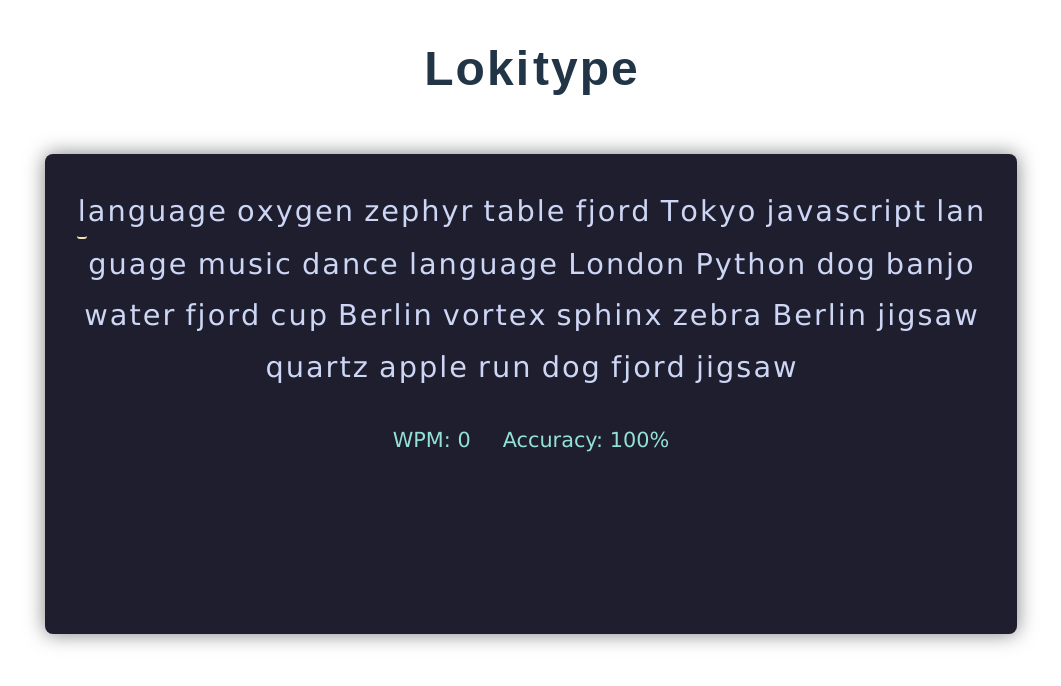
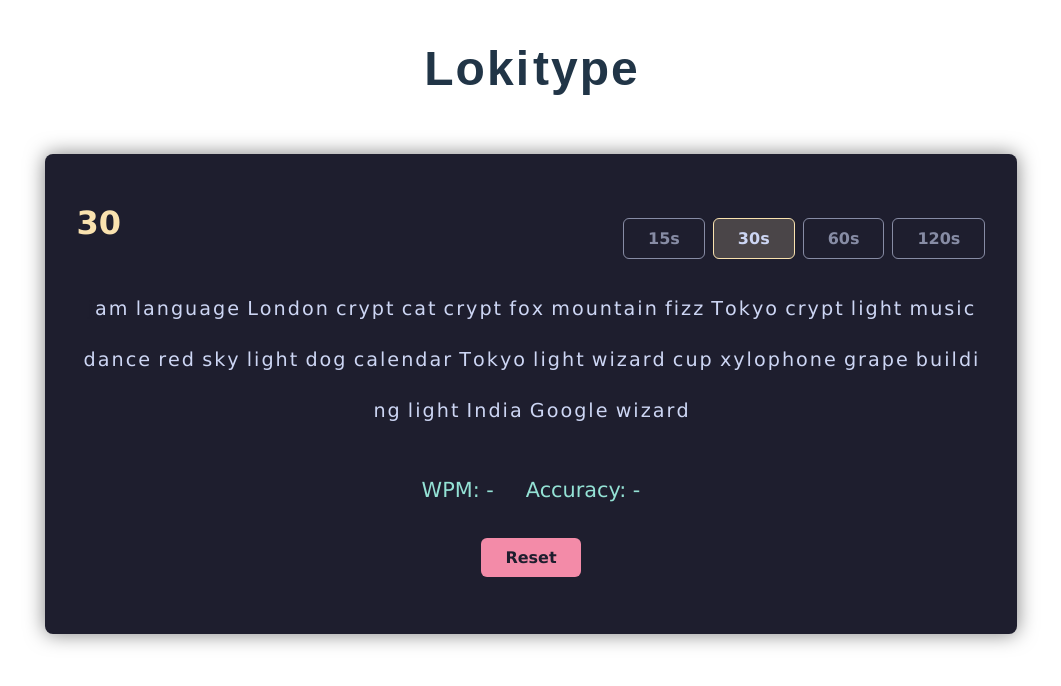
Before and after one commit to lokeswar777/lokitype, a React (Vite) app: page / in a window 1280 px wide. Shown: the top 686 px of the page, without its empty margins (109-1170 px from the left). Built offline with nearby package versions, Linux system fonts and the light colour scheme.

Commit message:
added timer and accuracy

```diff
--- a/src/components/TypingBox.css
+++ b/src/components/TypingBox.css
@@ -1,3 +1,34 @@
+.controls {
+  display: flex;
+  justify-content: space-between;
+  align-items: center;
+  margin-bottom: 1.5rem;
+  color: #f9e2af;
+}
+
+.timer {
+  font-size: 2rem;
+  font-weight: bold;
+}
+
+.time-options {
+  display: flex;
+  gap: 0.5rem;
+}
+
+.time-btn {
+  background: none;
+  border: 1px solid #cdd6f4;
+  color: #cdd6f4;
+  opacity: 0.6;
+}
+
+.time-btn.active {
+  opacity: 1;
+  background-color: rgba(249, 226, 175, 0.2);
+  border-color: #f9e2af;
+}
+
 .typing-container {
   width: 80%;
   height: 60vh;
@@ -10,17 +41,17 @@
   font-family: Verdana, Geneva, Tahoma, sans-serif, Helvetica, sans-serif;
   box-sizing: border-box;
 
-  box-shadow:#05ebc5 15px;
 }
 
 .words-display {
-  font-size: 1.8rem;
+  font-size: 1.2rem;
   line-height: 3.2rem;
   white-space: normal;
   outline: none;
-
   margin-bottom: 1.5rem;
   cursor: text;
+  overflow: hidden;
+  height: 10rem; /* approx 3 lines */
 }
 
 .word {
@@ -49,7 +80,10 @@
 }
 
 .char.current {
-  border-bottom: 2px solid #f9e2af;
+  background-color: #f9e2af;
+  color: #1e1e2e;
+  border-radius: 3px;
+  animation: blink 1s infinite;
 }
 
 .stats {
@@ -80,3 +114,16 @@ button:hover {
   background-color: #eba0ac;
   transform: translateY(-2px);
 }
+
+@keyframes blink {
+  0%, 100% { background-color: #f9e2af; }
+  50% { background-color: transparent; }
+}
+
+@media (max-width: 768px) {
+  .controls {
+    flex-direction: column;
+    gap: 1rem;
+    margin-bottom: 2rem;
+  }
+}
--- a/src/components/TypingBox.jsx
+++ b/src/components/TypingBox.jsx
@@ -1,4 +1,4 @@
-import React, { useState, useEffect, useRef } from "react";
+import React, { useState, useEffect, useRef, useCallback } from "react";
 import "./TypingBox.css";
 
 const wordBank = [
@@ -10,7 +10,7 @@ const wordBank = [
   "banjo", "sphinx", "jovial", "zephyr", "crypt", "plasma", "fjord", "glyph", "whiskey", "puzzle"
 ];
 
-const generateWords = (count = 30) => {
+const generateWords = (count = 20) => {
   let words = [];
   for (let i = 0; i < count; i++) {
     let nextWord;
@@ -23,24 +23,69 @@ const generateWords = (count = 30) => {
 };
 
 const TypingBox = () => {
-  const [words, setWords] = useState(generateWords());
+  const [words, setWords] = useState([]);
   const [currentInput, setCurrentInput] = useState("");
   const [currentIndex, setCurrentIndex] = useState(0);
   const [typedWords, setTypedWords] = useState([]);
   const [correctChars, setCorrectChars] = useState(0);
   const [totalCharsTyped, setTotalCharsTyped] = useState(0);
-  const [startTime, setStartTime] = useState(null);
   const [finished, setFinished] = useState(false);
+  const [timeLimit, setTimeLimit] = useState(30);
+  const [timeLeft, setTimeLeft] = useState(timeLimit);
+  const [testStarted, setTestStarted] = useState(false);
   const containerRef = useRef(null);
+  const timerRef = useRef(null);
+
+  const resetTest = useCallback(() => {
+    clearInterval(timerRef.current);
+    setWords(generateWords(30)); // Generate more words for longer tests
+    setCurrentInput("");
+    setCurrentIndex(0);
+    setTypedWords([]);
+    setCorrectChars(0);
+    setTotalCharsTyped(0);
+    setFinished(false);
+    setTimeLeft(timeLimit);
+    setTestStarted(false);
+    containerRef.current.focus();
+  }, [timeLimit]);
 
   useEffect(() => {
-    containerRef.current.focus();
-  }, []);
+    resetTest();
+  }, [resetTest]);
+
+  useEffect(() => {
+    if (containerRef.current && testStarted) {
+      const currentWordEl = containerRef.current.querySelector('.word.current-word');
+      if (currentWordEl) {
+        const container = containerRef.current;
+        const wordTop = currentWordEl.offsetTop;
+        const containerTop = container.offsetTop;
+        container.scrollTop = wordTop - containerTop - container.clientHeight / 3;
+      }
+    }
+  }, [currentIndex, testStarted]);
+
+  useEffect(() => {
+    if (testStarted && !finished) {
+      timerRef.current = setInterval(() => {
+        setTimeLeft((prev) => {
+          if (prev <= 1) {
+            clearInterval(timerRef.current);
+            setFinished(true);
+            return 0;
+          }
+          return prev - 1;
+        });
+      }, 1000);
+    }
+    return () => clearInterval(timerRef.current);
+  }, [testStarted, finished]);
 
   const handleKeyDown = (e) => {
-    if (finished) return;
+    if (finished || timeLeft === 0) return;
 
-    if (!startTime) setStartTime(Date.now());
+    if (!testStarted) setTestStarted(true);
 
     if (e.key === " ") {
       e.preventDefault();
@@ -52,20 +97,21 @@ const TypingBox = () => {
       }
 
       setCorrectChars(prev => prev + correctCharsInWord);
+      setTotalCharsTyped(prev => prev + currentWord.length); // Count all chars in the word for accuracy
       setTypedWords(prev => [...prev, currentInput]);
       setCurrentInput("");
       setCurrentIndex(prev => prev + 1);
 
-      if (currentIndex + 1 === words.length) {
-        setFinished(true);
+      if (currentIndex === words.length - 1) {
+        setWords(prevWords => [...prevWords, ...generateWords(20)]);
       }
+
       return;
     }
 
     if (e.key === "Backspace") {
       if (currentInput.length > 0) {
         setCurrentInput(prev => prev.slice(0, -1));
-        setTotalCharsTyped(prev => prev - 1);
       }
       e.preventDefault(); // stops going back to previous word
       return;
@@ -73,29 +119,35 @@ const TypingBox = () => {
 
     if (e.key.length === 1) {
       setCurrentInput(prev => prev + e.key);
-      setTotalCharsTyped(prev => prev + 1);
     }
   };
 
-  const getElapsedMinutes = () => {
-    if (!startTime) return 0;
-    return (Date.now() - startTime) / 1000 / 60;
+  const handleTimeChange = (newTime) => {
+    setTimeLimit(newTime);
+    setTimeLeft(newTime);
   };
 
   const calculateWPM = () => {
-    const minutes = getElapsedMinutes();
+    if (finished) {
+      const minutes = timeLimit / 60;
+      return Math.round(correctChars / 5 / minutes);
+    }
+    const timeSpent = timeLimit - timeLeft;
+    if (timeSpent === 0) return 0;
+    const minutes = timeSpent / 60;
     if (minutes === 0) return 0;
-    return Math.round((correctChars / 5) / minutes);
+    const wpm = Math.round(correctChars / 5 / minutes);
+    return wpm;
   };
 
   const calculateAccuracy = () => {
     if (totalCharsTyped === 0) return 100;
-    return ((correctChars / totalCharsTyped) * 100).toFixed(2);
+    return Math.round((correctChars / totalCharsTyped) * 100);
   };
 
   const renderWord = (word, index) => {
     return (
-      <span key={index} className="word">
+      <span key={index} className={`word ${index === currentIndex ? 'current-word' : ''}`}>
         {word.split("").map((char, i) => {
           let charClass = "char";
 
@@ -128,6 +180,20 @@ const TypingBox = () => {
 
   return (
     <div className="typing-container">
+      <div className="controls">
+        <div className="timer">{timeLeft}</div>
+        <div className="time-options">
+          {[15, 30, 60, 120].map((time) => (
+            <button
+              key={time}
+              className={`time-btn ${timeLimit === time ? "active" : ""}`}
+              onClick={() => handleTimeChange(time)}
+            >
+              {time}s
+            </button>
+          ))}
+        </div>
+      </div>
       <div
         className="words-display"
         ref={containerRef}
@@ -138,13 +204,11 @@ const TypingBox = () => {
       </div>
 
       <div className="stats">
-        <span>WPM: {calculateWPM()}</span>
-        <span>Accuracy: {calculateAccuracy()}%</span>
+        <span>WPM: {finished ? calculateWPM() : "-"}</span>
+        <span>Accuracy: {finished ? `${calculateAccuracy()}%` : "-"}</span>
       </div>
 
-      {finished && (
-        <button onClick={() => window.location.reload()}>Try Again</button>
-      )}
+      <button onClick={resetTest}>Reset</button>
     </div>
   );
 };
--- a/src/index.css
+++ b/src/index.css
@@ -80,3 +80,10 @@ button:focus-visible {
     background-color: #f9f9f9;
   }
 }
+
+@media (max-width: 768px) {
+  h1 {
+    font-size: 2.2em;
+    line-height: 1.2;
+  }
+}
```
Also changed, not shown: src/new features.png (added).
